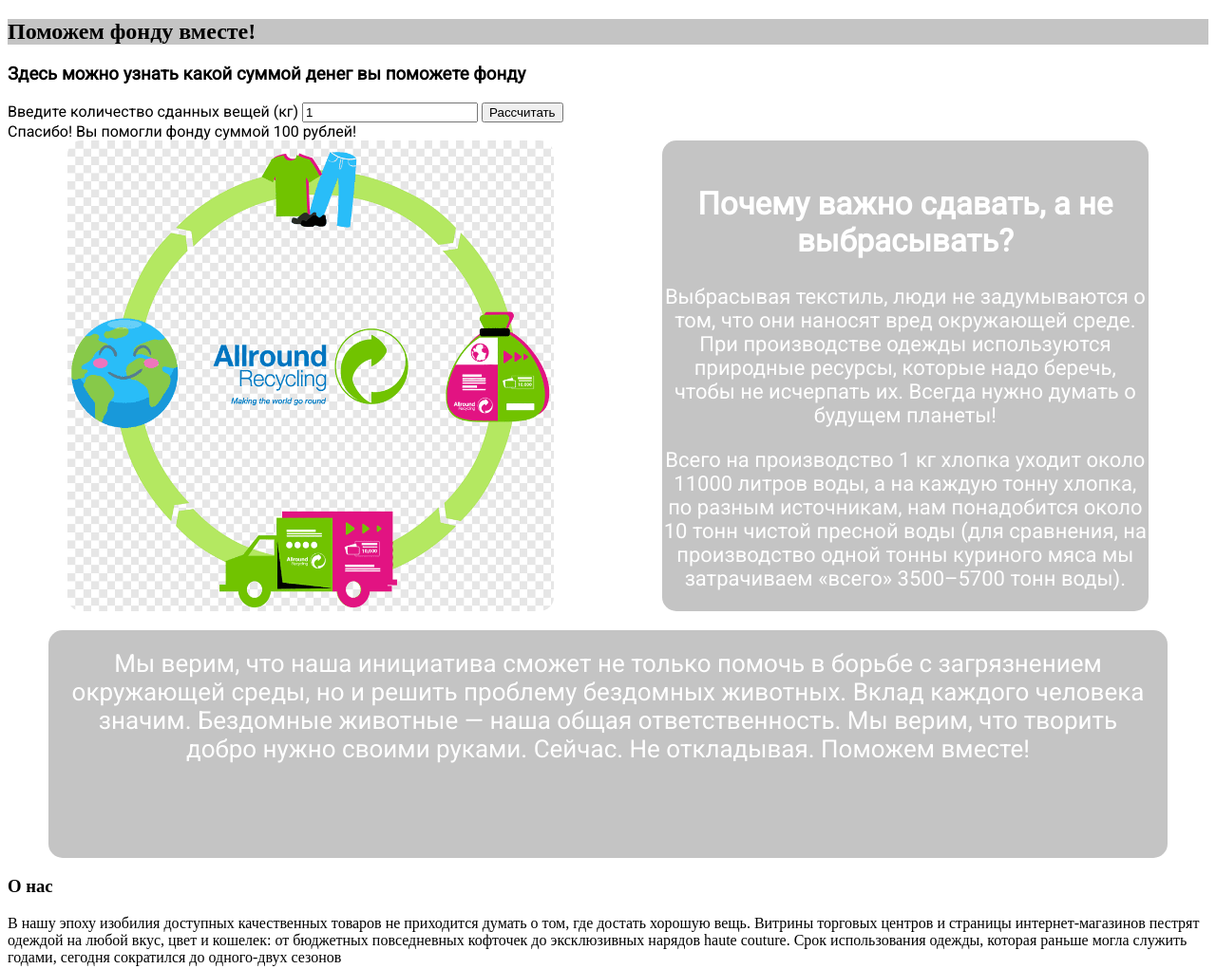
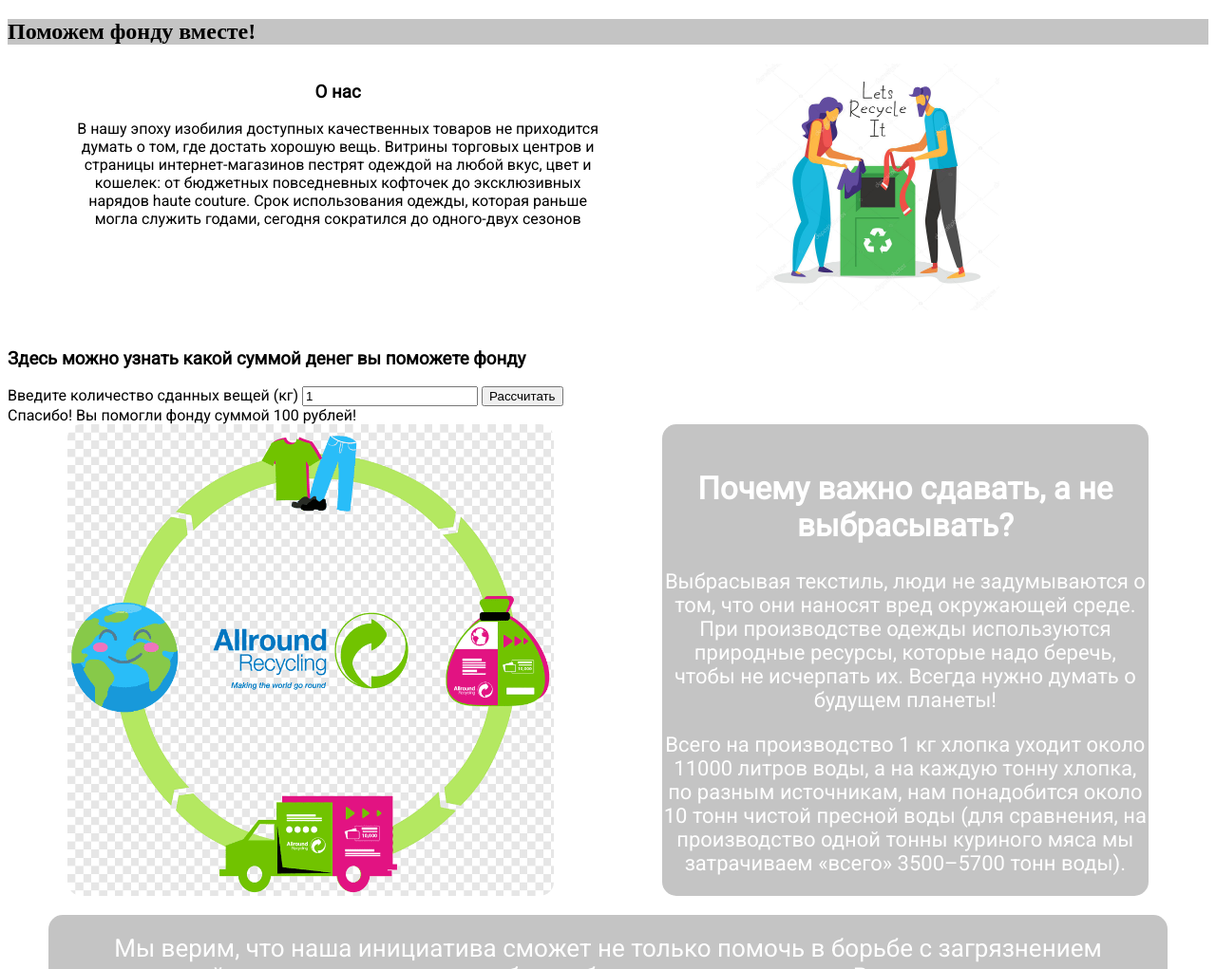
Before and after one commit to MarinaIvantsova/Recycling, a plain HTML site: page index.html in a window 1280 px wide. Shown: the top 1021 px of the page at 95% size. Drawn offline with Linux system fonts and the light colour scheme.

Commit message:
изменила стили

```diff
--- a/index.html
+++ b/index.html
@@ -16,7 +16,7 @@
 <body>
     <header class="header">
         <div class="header-container">
-            <div class="donate">
+            <div class="header__text">
                 <h2>Поможем фонду вместе!</h2>
             </div>
 
@@ -24,9 +24,16 @@
         <div class="banner"></div>
     </header>
     <main class="box">
-        <section class="aboutUs"></section>
-
-
+        <section class="aboutUs">
+            <div class="about_us">
+                <h3>О нас</h3>
+                <p>В нашу эпоху изобилия доступных качественных товаров не приходится думать о том, где достать хорошую вещь. Витрины торговых центров и страницы интернет-магазинов пестрят одеждой на любой вкус, цвет и кошелек: от бюджетных повседневных кофточек до эксклюзивных нарядов haute couture. Срок использования одежды, которая раньше могла служить годами, сегодня сократился до одного-двух сезонов</p>
+            </div>
+            <div class="recycle">
+                <img class="recycle__picture"
+                src="/assets/depositphotos_359598002-stock-illustration-color-vector-flat-style-illustration.jpg" alt="">
+            </div>
+        </section>
 
         <section class="counter">
             <h3 class="counter-header">Здесь можно узнать какой суммой денег вы поможете фонду</h3>
@@ -63,12 +70,7 @@
     </main>
     <footer class="footer"></footer>
     <script src="../Recycling/counter.js"></script>
-        <section class="aboutUs">
-            <h3>О нас</h3>
-            <div>
-                <p>В нашу эпоху изобилия доступных качественных товаров не приходится думать о том, где достать хорошую вещь. Витрины торговых центров и страницы интернет-магазинов пестрят одеждой на любой вкус, цвет и кошелек: от бюджетных повседневных кофточек до эксклюзивных нарядов haute couture. Срок использования одежды, которая раньше могла служить годами, сегодня сократился до одного-двух сезонов</p>
-            </div>
-        </section>
+
         <section class="reasons"></section>
         <section class="profit"></section>
 
--- a/style.css
+++ b/style.css
@@ -12,12 +12,7 @@
     padding: 0 20px;
     background-color: #C4C4C4;
 }
-.header_container a {
-    text-decoration: none;
-    font-weight: 600px;
-    font-size: 16px;
-    line-height: 22px;
-}
+
 .banner {
     background: url('/assets/banner.png') center no-repeat;
     background-size: cover;
@@ -32,7 +27,33 @@
 }
 
 .aboutUs {
+    display: flex;
+    justify-content: space-between;
+    max-width: 90%;
+    margin-left: auto;
+    margin-right: auto;
+    text-align: center;
+    margin-bottom: 20px;
+}
+.about_us {
+    max-width: 50%;
+    margin-left: auto;
+    margin-right: auto;
+    text-align: center;
+    margin-bottom: 20px;
+}
 
+.recycle {
+    max-width: 50%;
+    margin-left: auto;
+    margin-right: auto;
+    margin-bottom: 20px;
+}
+.recycle__picture{
+    min-height: 100%;
+    max-width: 45%;
+    background-color: #C4C4C4;
+    border-radius: 15px;
 }
 
 .reasons {
@@ -83,7 +104,14 @@
 }
 
 .footer {
-
+    display: flex;
+    justify-content: space-between;
+}
+.footer a {
+    text-decoration: none;
+    font-weight: 600px;
+    font-size: 16px;
+    line-height: 22px;
 }
 .footer-group__social {
     display: flex;
@@ -92,7 +120,7 @@
     width: 100px;
 }
 .footer-group {
-    /* max-width: 655px; */
+    max-width: 655px;
     display: flex;
     text-align: center;
     margin: 0 auto;
```
